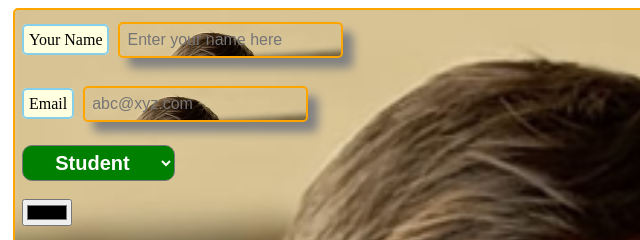
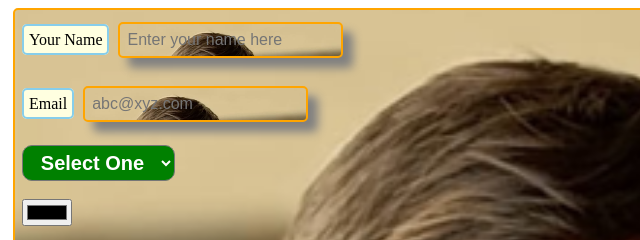
Before and after one commit to Clone54/Web_Practice, a plain HTML site: page index.html in a window 1280 px wide. Shown: the top 240 px of the page, 0-640 px from the left. Drawn offline with Linux system fonts and the light colour scheme.

Commit message:
Add default option to selector in index.html

```diff
--- a/index.html
+++ b/index.html
@@ -15,6 +15,7 @@
         <br>
         <br>
         <select class="selector">
+            <option value=""> Select One</option>
             <option value="student">Student</option>
             <option value="professional">Professional</option>
             <option value="Bekar">Bekar</option>
```
